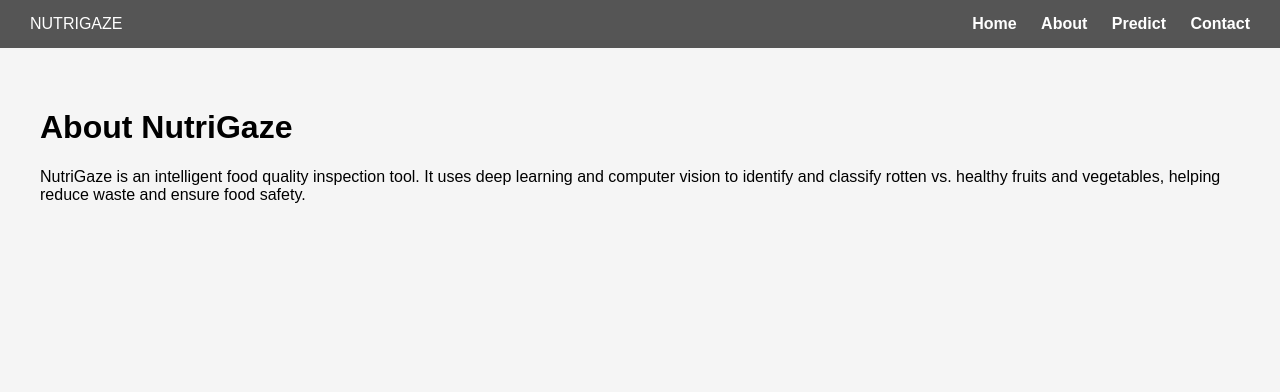
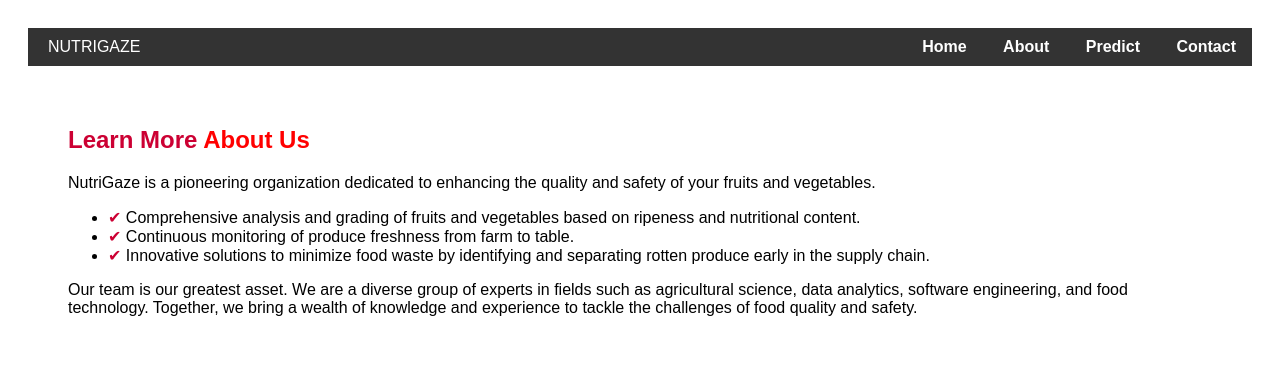
Before and after one commit to fani-01/Smart-Sorting-Transfer-Learning-for-Identifying-Rotten-Fruits-and-Vegetables, a Flask app: page /about in a window 1280 px wide. Shown: the top 392 px of the page. Run offline with Flask 3, Linux system fonts and the light colour scheme.

Commit message:
Update about.html

```diff
--- a/templates/about.html
+++ b/templates/about.html
@@ -1,50 +1,37 @@
 <!DOCTYPE html>
-<html lang="en">
+<html>
 <head>
-  <meta charset="UTF-8">
   <title>About - NutriGaze</title>
   <style>
-    body {
-      margin: 0;
-      font-family: Arial, sans-serif;
-      background-color: #f5f5f5;
-    }
-    header {
-      background-color: #555;
-      color: white;
-      padding: 15px 30px;
-      display: flex;
-      justify-content: space-between;
-      align-items: center;
-    }
-    nav a {
-      color: white;
-      text-decoration: none;
-      margin-left: 20px;
-      font-weight: bold;
-    }
-    nav a:hover {
-      text-decoration: underline;
-    }
-    .container {
-      padding: 40px;
-    }
+    body { font-family: Arial, sans-serif; padding: 20px; }
+    nav { background-color: #333; color: white; padding: 10px 0; text-align: right; }
+    nav a { color: white; padding: 14px 16px; text-decoration: none; font-weight: bold; }
+    nav a:hover { background-color: #575757; }
+    .container { padding: 40px; }
+    h2 { color: #cc0033; }
+    ul li::before { content: "\2714\0020"; color: #cc0033; }
   </style>
 </head>
 <body>
-  <header>
-    <div class="logo">NUTRIGAZE</div>
   <nav>
+    <span style="float: left; padding-left: 20px;">NUTRIGAZE</span>
     <a href="/">Home</a>
     <a href="/about">About</a>
     <a href="/predict-page">Predict</a>
     <a href="/contact">Contact</a>
   </nav>
-  </header>
 
   <div class="container">
-    <h1>About NutriGaze</h1>
-    <p>NutriGaze is an intelligent food quality inspection tool. It uses deep learning and computer vision to identify and classify rotten vs. healthy fruits and vegetables, helping reduce waste and ensure food safety.</p>
+    <h2>Learn More <span style="color: red">About Us</span></h2>
+    <p>NutriGaze is a pioneering organization dedicated to enhancing the quality and safety of your fruits and vegetables.</p>
+
+    <ul>
+      <li>Comprehensive analysis and grading of fruits and vegetables based on ripeness and nutritional content.</li>
+      <li>Continuous monitoring of produce freshness from farm to table.</li>
+      <li>Innovative solutions to minimize food waste by identifying and separating rotten produce early in the supply chain.</li>
+    </ul>
+
+    <p>Our team is our greatest asset. We are a diverse group of experts in fields such as agricultural science, data analytics, software engineering, and food technology. Together, we bring a wealth of knowledge and experience to tackle the challenges of food quality and safety.</p>
   </div>
 </body>
 </html>
```
Lines whose indentation alone changed are shown as unchanged.
